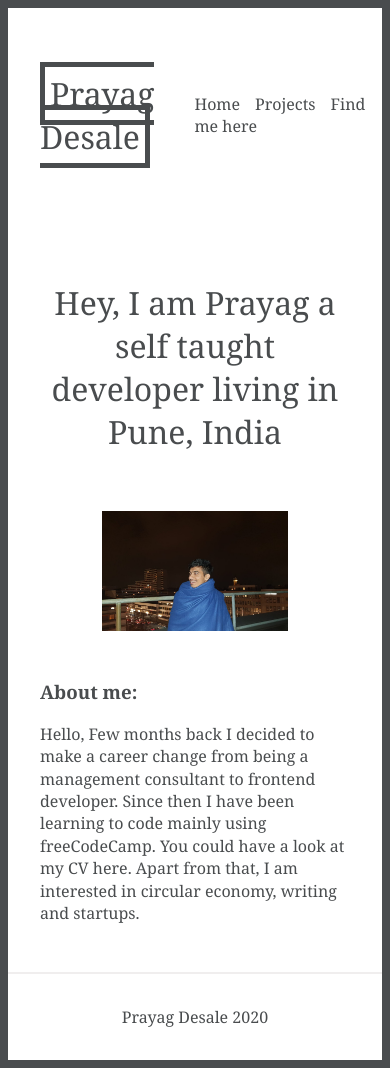
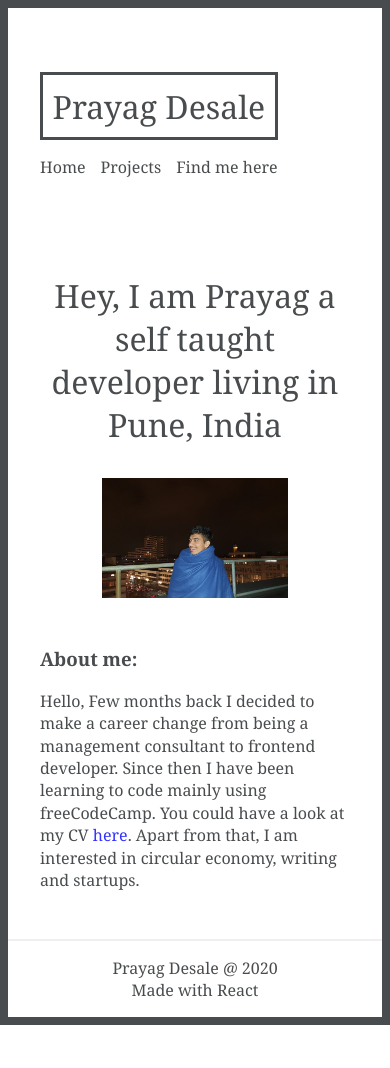
Before and after one commit to prayagd/portfolio, a React (Create React App) app: page / in a window 390 px wide. After the commit the page ends 1025 px from the top, so only its background shows below. Built offline with nearby package versions, Linux system fonts and the light colour scheme.

Commit message:
website deployed

```diff
--- a/public/index.html
+++ b/public/index.html
@@ -2,7 +2,7 @@
 <html lang="en">
   <head>
     <meta charset="utf-8" />
-    <link rel="icon" href="%PUBLIC_URL%/favicon.ico" />
+    <link rel="shortcut icon" type="image/x-icon" href="favicon.ico" />
     <meta name="viewport" content="width=device-width, initial-scale=1" />
     <meta name="theme-color" content="#000000" />
     <meta
@@ -11,6 +11,7 @@
     />
     <script src="https://kit.fontawesome.com/a076d05399.js"></script>
     <link rel="apple-touch-icon" href="%PUBLIC_URL%/logo192.png" />
+
     <!--
       manifest.json provides metadata used when your web app is installed on a
       user's mobile device or desktop. See https://developers.google.com/web/fundamentals/web-app-manifest/
--- a/src/App.js
+++ b/src/App.js
@@ -16,7 +16,8 @@ function App() {
         <Route exact path = "/Contact" component = {Contact}/>
       </Switch>
       <footer>
-        <p>Prayag Desale 2020</p>
+        <p>Prayag Desale @ 2020</p>
+        <p>Made with React</p>
       </footer>
     </div>
     </BrowserRouter>
--- a/src/Components/navbar.js
+++ b/src/Components/navbar.js
@@ -7,7 +7,7 @@ const Navbar = () => {
             <div className = "outside-container">
                 <nav id = "navbar">
                     <a href = "/">
-                        <span className = "name-tag">Prayag Desale</span>
+                        <h3 className = "name-tag">Prayag Desale</h3>
                     </a>
                     <ul id = "navtags">
                         <li className = "nav-list">
--- a/src/index.css
+++ b/src/index.css
@@ -4,6 +4,12 @@ body {
   -webkit-font-smoothing: antialiased;
   -moz-osx-font-smoothing: grayscale;
   border: 8px solid #494c4e;
+  padding: 0;
+}
+
+
+*{
+  margin: 0;
   padding: 0;
 }
 
@@ -30,19 +36,33 @@ a{
   padding-top: 4em;
   padding-bottom: 4em;
   display: flex;
+  align-items: center;
   justify-content: space-between;
-  align-items: center;
 }
 
 
+@media (max-width: 420px){
+  #navtags{
+    padding-top: 1em;
+  }
+  #navbar {
+    display: block;
+    max-width: 100%;
+    height: auto;
+  }
+}
 .nav-list:hover{
   border-bottom: 2px solid #3333ff;
 }
 
 .name-tag{
-  border: 5px solid #494c4e;
-  padding: 5px;
-  font-size: 2rem;
+  border: 3px solid #494c4e;
+  padding: 0.3em;
+  font-size: 2em;
+  max-width: 100%;
+  font-weight: normal;
+  display: inline-block;
+  height: auto;
 }
 
 .outside-container{
@@ -76,13 +96,17 @@ img{
   margin-bottom: 3em;
 }
 
+.space-down h3{
+  margin-bottom: 1em;
+}
+
 .intro{
   padding-top: 2em;
   padding-bottom: 2em;
 }
 
-.resume:hover{
-  border-bottom: 1px solid #3333ff;
+.resume{
+  color: #3333ff;
 }
 
 #intro{
@@ -171,4 +195,6 @@ footer{
   margin-right: auto;
   margin-left: auto;
   text-align: center;
+  padding-top: 2em;
+  padding-bottom: 2em;
 }
```
Also changed, not shown: 1 other file (tests, documents, lock files or other folders).
